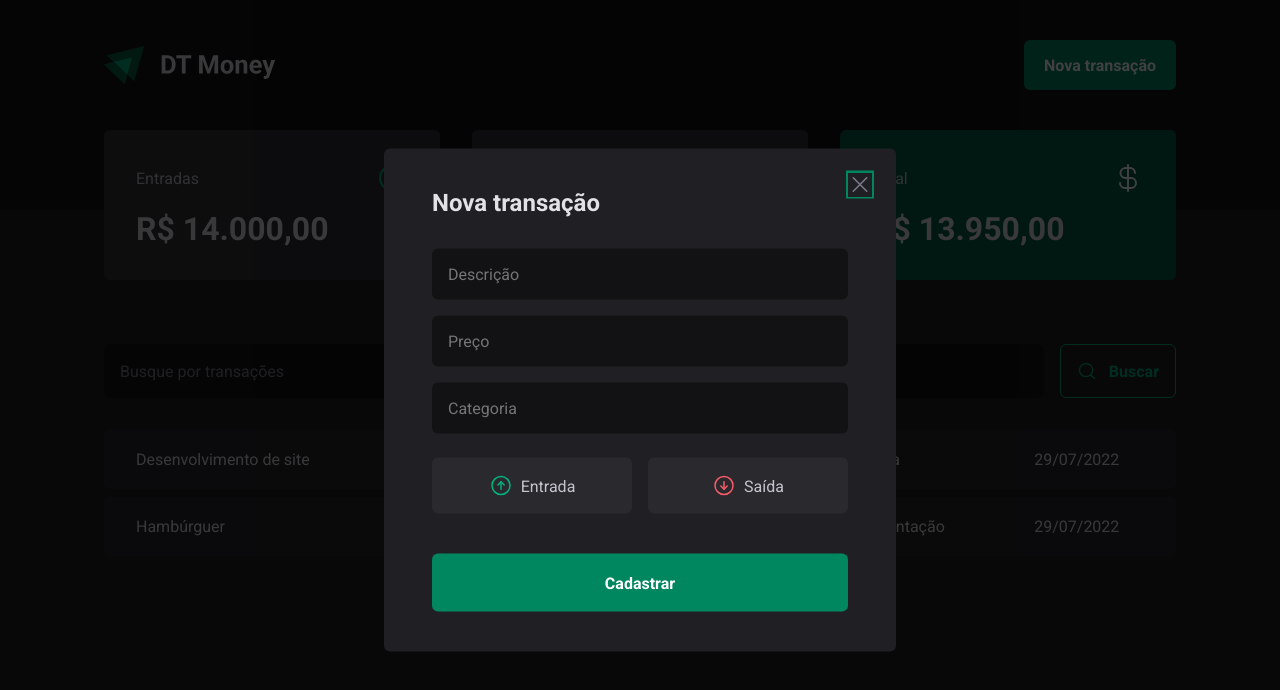
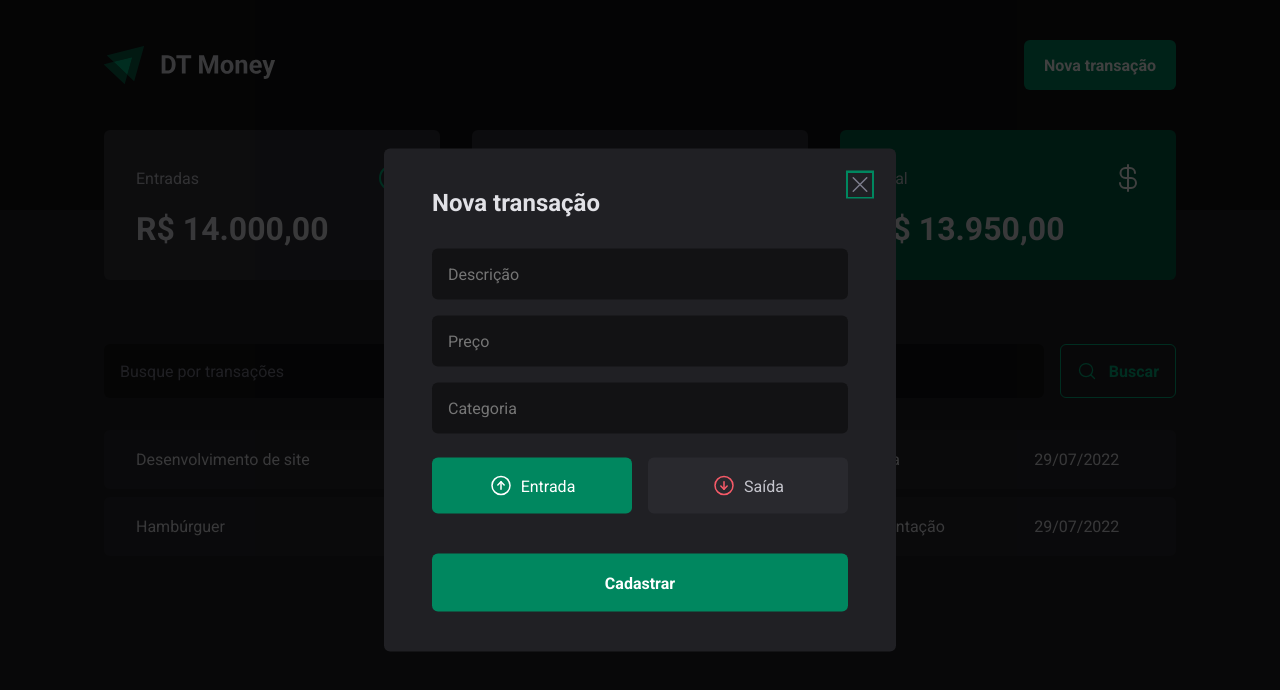
Before and after one commit to fabiobatoni/DT-money, a React (Vite) app: page / in a window 1280 px wide. Both pictures are taken after a click on the button "Nova transação". Shown: the top 690 px of the page. Built offline with nearby package versions, Linux system fonts and the light colour scheme; data requests are answered from the project's data file.

Commit message:
component: NewTransactionModal: apply controlled components
Apply controlled components with `Controller` of react-hook-form

Signed-off-by: fabiobatoni <fabio_batoni@hotmail.com>

```diff
--- a/src/components/NewTransactionModal/index.tsx
+++ b/src/components/NewTransactionModal/index.tsx
@@ -3,7 +3,7 @@
 import { ArrowCircleDown, ArrowCircleUp, X } from 'phosphor-react';
 
 import * as z from 'zod';
-import { useForm } from 'react-hook-form';
+import { Controller, useForm } from 'react-hook-form';
 import { zodResolver } from '@hookform/resolvers/zod';
 
 
@@ -11,7 +11,7 @@
   description: z.string(),
   price: z.number(),
   category: z.string(),
-  //type: z.enum(['income', 'outcome'])
+  type: z.enum(['income', 'outcome'])
 })
 
 type NewTransactionFormInputs = z.infer<typeof newTransactionFormSchema>
@@ -19,11 +19,15 @@
 export function NewTransactionModal() {
 
   const {
+    control,
     register,
     handleSubmit,
     formState: { isSubmitting }
   } = useForm<NewTransactionFormInputs>({
-    resolver: zodResolver(newTransactionFormSchema)
+    resolver: zodResolver(newTransactionFormSchema),
+    defaultValues: {
+      type: 'income'
+    }
   })
 
   async function handleCreateNewTransaction(data: NewTransactionFormInputs) {
@@ -65,7 +69,12 @@
             {...register('category')}
           />
 
-          <TransactionType>
+          <Controller
+            control={control}
+            name='type'
+            render={({ field }) => {
+              return(
+                <TransactionType onValueChange={field.onChange} value={field.value}>
                   <TransactionTypeButton variant='income' value='income'>
                     <ArrowCircleUp size={24}/>
                     Entrada
@@ -76,6 +85,9 @@
                     Saída
                   </TransactionTypeButton>
                 </TransactionType>
+              )
+            }}
+          />
 
           <button type='submit' disabled={isSubmitting}>
             Cadastrar
```
Lines whose indentation alone changed are shown as unchanged.
